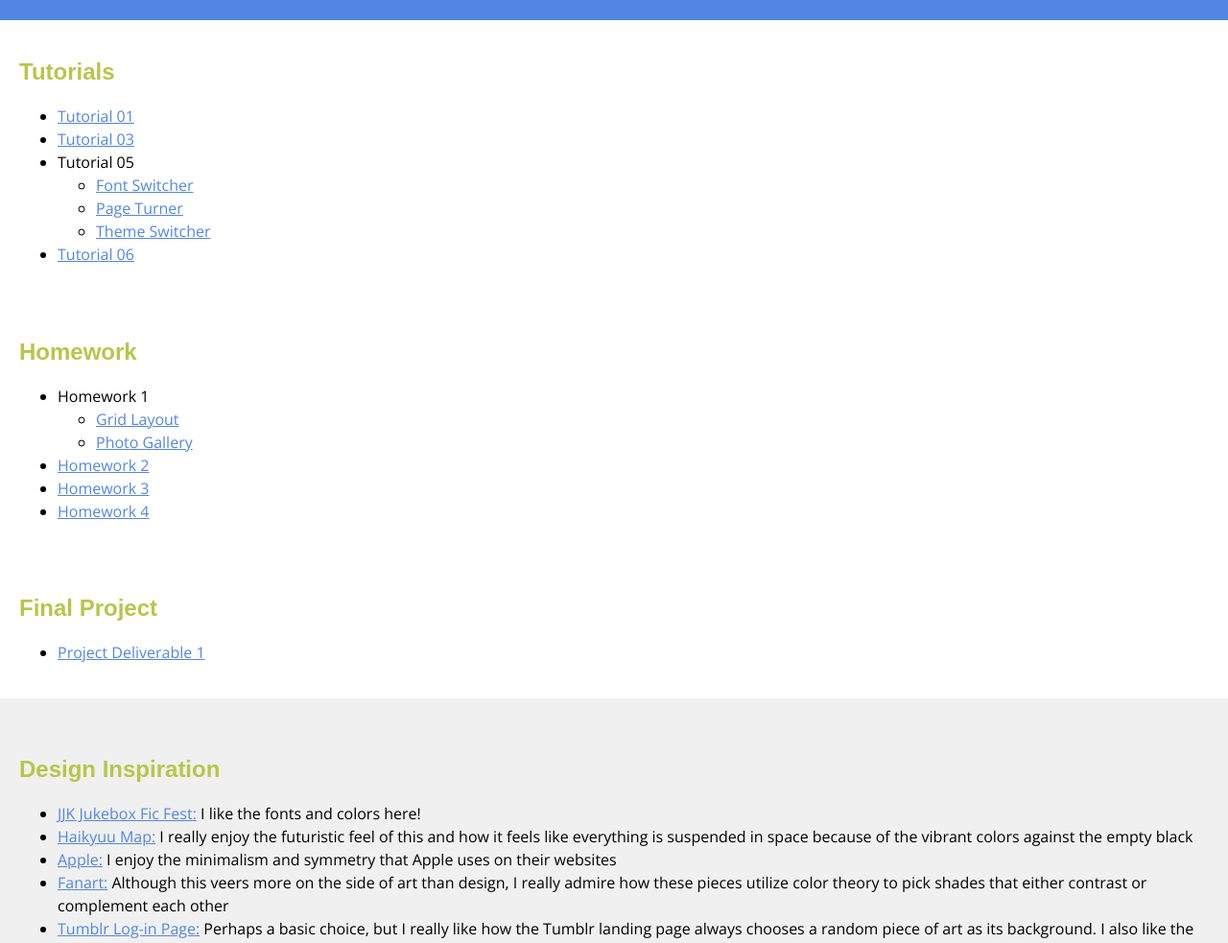
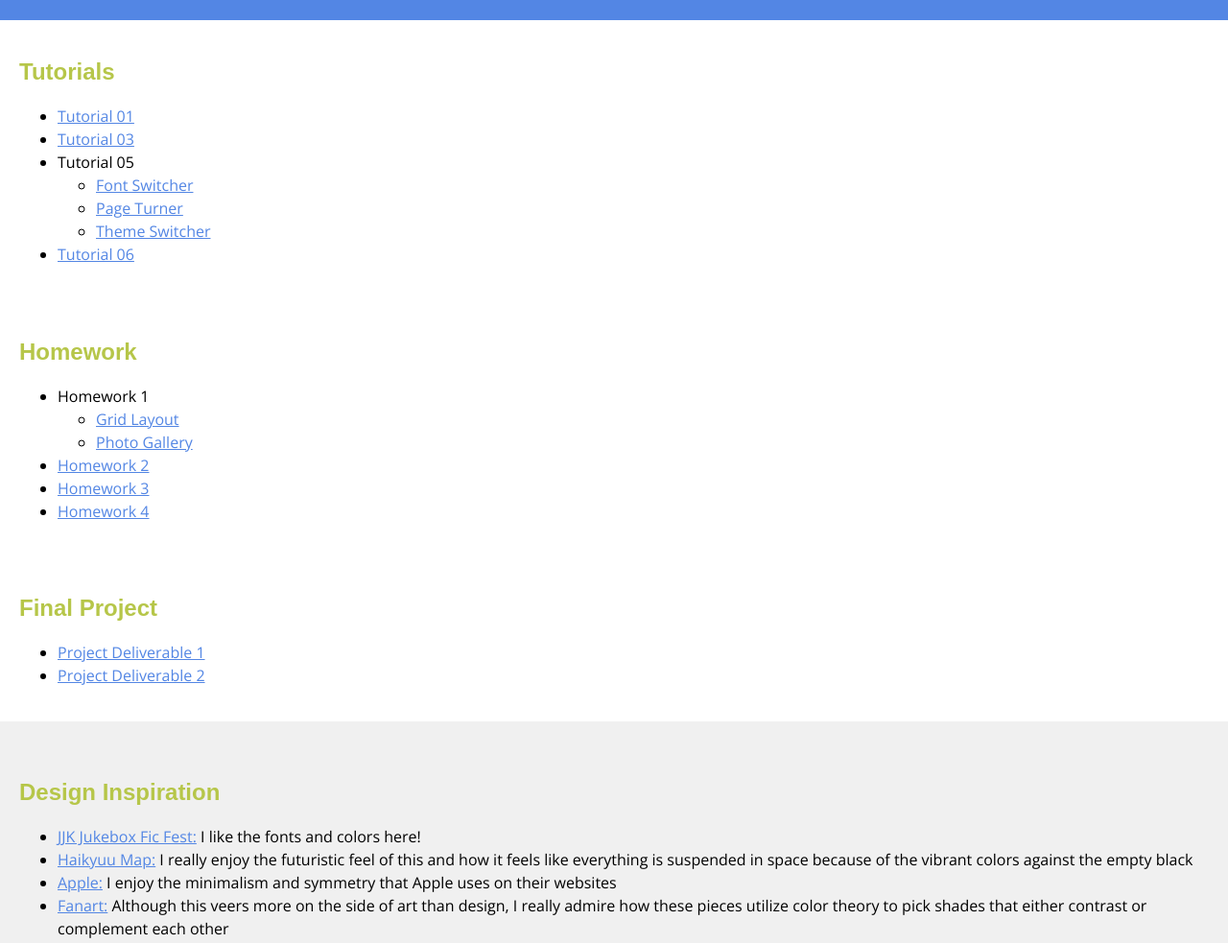
Before and after one commit to pamelachen89/cs130-coursework, a plain HTML site: page index.html in a window 1280 px wide. Shown: the part 99-1082 px from the top of the page at 96% size. Drawn offline with nearby package versions, Linux system fonts and the light colour scheme; a web font is replaced by a local one.

Commit message:
updating page for deliverable 2

```diff
--- a/index.html
+++ b/index.html
@@ -43,6 +43,7 @@
                 <h2>Final Project</h2>
                     <ul>
                         <li><a href="../cs130-coursework/tumblrpage/homepage.html">Project Deliverable 1</a></li>
+                        <li><a href="../cs130-coursework/deliverable2/homepage.html">Project Deliverable 2</a></li>
                     </ul>
             </section>
             <section id="inspiration">
```
